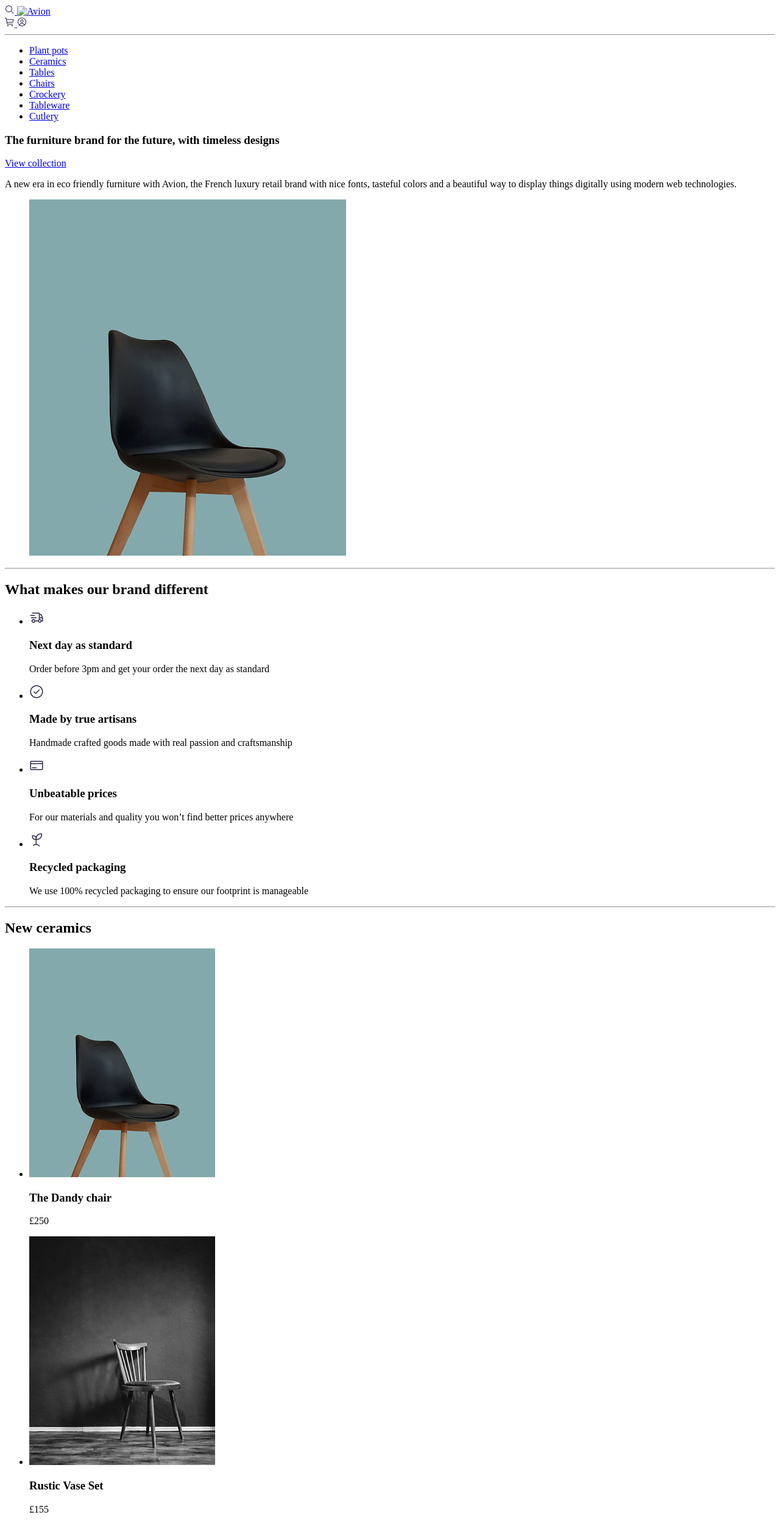
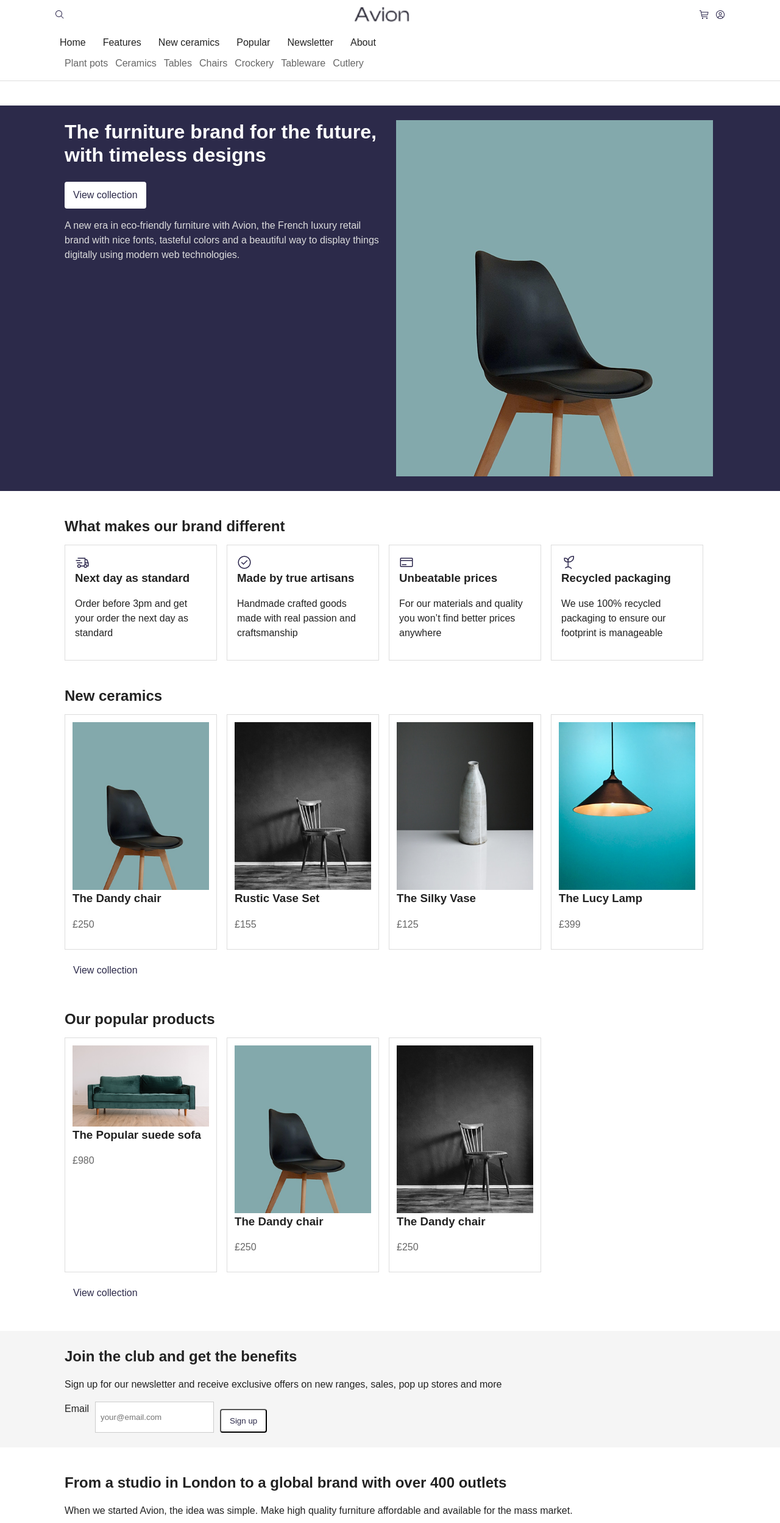
Before and after one commit to Masckosho/Practice-2, a plain HTML site: page index.html in a window 1280 px wide. Shown: the top 2497 px of the page at 61% size. Drawn offline with Linux system fonts and the light colour scheme.

Commit message:
Practice 3: CSS (BEM) + anchors + states

```diff
--- a/index.html
+++ b/index.html
@@ -4,216 +4,193 @@
   <meta charset="UTF-8" />
   <meta name="viewport" content="width=device-width, initial-scale=1.0" />
   <title>Avion — Furniture</title>
+  <link rel="stylesheet" href="styles/style.css">
 </head>
 <body>
 
-
-  <header>
-
-    <div>
-      <a href="#" aria-label="Поиск">
-        <img src="assets/icons/Search.png" alt="Поиск">
+  <header class="header">
+    <div class="header__top container">
+      <a class="icon-link" href="#" aria-label="Поиск">
+        <img class="icon-link__img" src="assets/icons/Search.png" alt="Поиск">
       </a>
 
-      <a href="#" aria-label="Avion на главную">
-        <img src="assets/img/Лого.png" alt="Avion">
+      <a class="header__logo" href="#" aria-label="Avion на главную">
+        <img class="header__logo-img" src="assets/img/logo.png" alt="Avion">
       </a>
 
-      <div>
-        <a href="#" aria-label="Корзина">
-          <img src="assets/icons/Shopping--cart.png" alt="Корзина">
+      <div class="header__actions">
+        <a class="icon-link" href="#" aria-label="Корзина">
+          <img class="icon-link__img" src="assets/icons/Shopping--cart.png" alt="Корзина">
         </a>
-        <a href="#" aria-label="Профиль">
-          <img src="assets/icons/User--avatar.png" alt="Профиль">
+        <a class="icon-link" href="#" aria-label="Профиль">
+          <img class="icon-link__img" src="assets/icons/User--avatar.png" alt="Профиль">
         </a>
       </div>
     </div>
 
-    <hr>
+    <nav class="nav container" aria-label="Навигация по странице">
+      <ul class="nav__list">
+        <li class="nav__item"><a class="nav__link" href="#hero">Home</a></li>
+        <li class="nav__item"><a class="nav__link" href="#features">Features</a></li>
+        <li class="nav__item"><a class="nav__link" href="#new">New ceramics</a></li>
+        <li class="nav__item"><a class="nav__link" href="#popular">Popular</a></li>
+        <li class="nav__item"><a class="nav__link" href="#newsletter">Newsletter</a></li>
+        <li class="nav__item"><a class="nav__link" href="#about">About</a></li>
+      </ul>
+    </nav>
 
-
-    <nav aria-label="Категории">
-      <ul>
-        <li><a href="#">Plant pots</a></li>
-        <li><a href="#">Ceramics</a></li>
-        <li><a href="#">Tables</a></li>
-        <li><a href="#">Chairs</a></li>
-        <li><a href="#">Crockery</a></li>
-        <li><a href="#">Tableware</a></li>
-        <li><a href="#">Cutlery</a></li>
+    <nav class="categories container" aria-label="Категории">
+      <ul class="categories__list">
+        <li class="categories__item"><a class="categories__link" href="#">Plant pots</a></li>
+        <li class="categories__item"><a class="categories__link" href="#">Ceramics</a></li>
+        <li class="categories__item"><a class="categories__link" href="#">Tables</a></li>
+        <li class="categories__item"><a class="categories__link" href="#">Chairs</a></li>
+        <li class="categories__item"><a class="categories__link" href="#">Crockery</a></li>
+        <li class="categories__item"><a class="categories__link" href="#">Tableware</a></li>
+        <li class="categories__item"><a class="categories__link" href="#">Cutlery</a></li>
       </ul>
     </nav>
   </header>
 
+  <main class="main">
 
-  <main>
+    <section class="hero" id="hero" aria-label="Главный баннер">
+      <div class="hero__content container">
+        <div class="hero__left">
+          <h1 class="hero__title">The furniture brand for the future, with timeless designs</h1>
 
+          <a class="button button--secondary" href="#new">View collection</a>
 
-    <section aria-label="Главный баннер">
-      <article>
-        <h1>The furniture brand for the future, with timeless designs</h1>
-
-        <p>
-          <a href="#">View collection</a>
-        </p>
-
-        <p>
-          A new era in eco friendly furniture with Avion, the French luxury retail brand
+          <p class="hero__text">
+            A new era in eco-friendly furniture with Avion, the French luxury retail brand
             with nice fonts, tasteful colors and a beautiful way to display things digitally
             using modern web technologies.
           </p>
+        </div>
+
+        <div class="hero__right">
+          <img class="hero__image" src="assets/img/Right Image.png" alt="Стул на фоне">
+        </div>
+      </div>
+    </section>
+
+    <section class="features" id="features" aria-label="Преимущества">
+      <div class="container">
+        <h2 class="section-title section-title--center">What makes our brand different</h2>
+
+        <div class="features__grid">
+          <article class="feature-card">
+            <img class="feature-card__icon" src="assets/icons/Delivery.png" alt="Доставка">
+            <h3 class="feature-card__title">Next day as standard</h3>
+            <p class="feature-card__text">Order before 3pm and get your order the next day as standard</p>
           </article>
 
-      <figure>
-        <img src="assets/img/Right Image.png" alt="Стул на фоне">
-      </figure>
+          <article class="feature-card">
+            <img class="feature-card__icon" src="assets/icons/Checkmark--outline.png" alt="Качество">
+            <h3 class="feature-card__title">Made by true artisans</h3>
+            <p class="feature-card__text">Handmade crafted goods made with real passion and craftsmanship</p>
+          </article>
+
+          <article class="feature-card">
+            <img class="feature-card__icon" src="assets/icons/Purchase.png" alt="Цены">
+            <h3 class="feature-card__title">Unbeatable prices</h3>
+            <p class="feature-card__text">For our materials and quality you won’t find better prices anywhere</p>
+          </article>
+
+          <article class="feature-card">
+            <img class="feature-card__icon" src="assets/icons/Sprout.png" alt="Экологичность">
+            <h3 class="feature-card__title">Recycled packaging</h3>
+            <p class="feature-card__text">We use 100% recycled packaging to ensure our footprint is manageable</p>
+          </article>
+        </div>
+      </div>
     </section>
 
-    <hr>
+    <section class="products" id="new" aria-label="New ceramics">
+      <div class="container">
+        <h2 class="section-title">New ceramics</h2>
 
+        <div class="products__grid">
+          <article class="product-card">
+            <img class="product-card__img" src="assets/img/Photo.png" alt="The Dandy chair">
+            <h3 class="product-card__title">The Dandy chair</h3>
+            <p class="product-card__price">£250</p>
+          </article>
 
-    <section aria-label="Преимущества">
-      <h2>What makes our brand different</h2>
+          <article class="product-card">
+            <img class="product-card__img" src="assets/img/Photo (3).png" alt="Rustic Vase Set">
+            <h3 class="product-card__title">Rustic Vase Set</h3>
+            <p class="product-card__price">£155</p>
+          </article>
 
-      <ul>
-        <li>
-          <article>
-            <img src="assets/icons/Delivery.png" alt="Доставка">
-            <h3>Next day as standard</h3>
-            <p>Order before 3pm and get your order the next day as standard</p>
+          <article class="product-card">
+            <img class="product-card__img" src="assets/img/Photo (1).png" alt="The Silky Vase">
+            <h3 class="product-card__title">The Silky Vase</h3>
+            <p class="product-card__price">£125</p>
           </article>
-        </li>
 
-        <li>
-          <article>
-            <img src="assets/icons/Checkmark--outline.png" alt="Качество">
-            <h3>Made by true artisans</h3>
-            <p>Handmade crafted goods made with real passion and craftsmanship</p>
+          <article class="product-card">
+            <img class="product-card__img" src="assets/img/Photo (2).png" alt="The Lucy Lamp">
+            <h3 class="product-card__title">The Lucy Lamp</h3>
+            <p class="product-card__price">£399</p>
           </article>
-        </li>
+        </div>
 
-        <li>
-          <article>
-            <img src="assets/icons/Purchase.png" alt="Цены">
-            <h3>Unbeatable prices</h3>
-            <p>For our materials and quality you won’t find better prices anywhere</p>
-          </article>
-        </li>
-
-        <li>
-          <article>
-            <img src="assets/icons/Sprout.png" alt="Экологичность">
-            <h3>Recycled packaging</h3>
-            <p>We use 100% recycled packaging to ensure our footprint is manageable</p>
-          </article>
-        </li>
-      </ul>
+        <div class="products__actions">
+          <a class="button button--primary" href="#popular">View collection</a>
+        </div>
+      </div>
     </section>
 
-    <hr>
+    <section class="products" id="popular" aria-label="Our popular products">
+      <div class="container">
+        <h2 class="section-title">Our popular products</h2>
 
+        <div class="products__grid products__grid--popular">
+          <article class="product-card product-card--wide">
+            <img class="product-card__img" src="assets/img/Large.png" alt="The Popular suede sofa">
+            <h3 class="product-card__title">The Popular suede sofa</h3>
+            <p class="product-card__price">£980</p>
+          </article>
 
-    <section aria-label="New ceramics">
-      <header>
-        <h2>New ceramics</h2>
-      </header>
+          <article class="product-card">
+            <img class="product-card__img" src="assets/img/Photo.png" alt="The Dandy chair">
+            <h3 class="product-card__title">The Dandy chair</h3>
+            <p class="product-card__price">£250</p>
+          </article>
 
-      <ul>
-        <li>
-          <article>
-            <img src="assets/img/Photo.png" alt="The Dandy chair">
-            <h3>The Dandy chair</h3>
-            <p>£250</p>
+          <article class="product-card">
+            <img class="product-card__img" src="assets/img/Photo (3).png" alt="The Dandy chair in black and white">
+            <h3 class="product-card__title">The Dandy chair</h3>
+            <p class="product-card__price">£250</p>
           </article>
-        </li>
+        </div>
 
-        <li>
-          <article>
-            <img src="assets/img/Photo (3).png" alt="Rustic Vase Set">
-            <h3>Rustic Vase Set</h3>
-            <p>£155</p>
-          </article>
-        </li>
-
-        <li>
-          <article>
-            <img src="assets/img/Photo (1).png" alt="The Silky Vase">
-            <h3>The Silky Vase</h3>
-            <p>£125</p>
-          </article>
-        </li>
-
-        <li>
-          <article>
-            <img src="assets/img/Photo (2).png" alt="The Lucy Lamp">
-            <h3>The Lucy Lamp</h3>
-            <p>£399</p>
-          </article>
-        </li>
-      </ul>
-
-      <p>
-        <a href="#">View collection</a>
-      </p>
+        <div class="products__actions">
+          <a class="button button--primary" href="#newsletter">View collection</a>
+        </div>
+      </div>
     </section>
 
-    <hr>
-    <section aria-label="Our popular products">
-      <header>
-        <h2>Our popular products</h2>
-      </header>
+    <section class="newsletter" id="newsletter" aria-label="Подписка">
+      <div class="container newsletter__box">
+        <h2 class="section-title section-title--center">Join the club and get the benefits</h2>
+        <p class="newsletter__text">
+          Sign up for our newsletter and receive exclusive offers on new ranges, sales, pop up stores and more
+        </p>
 
-      <ul>
-        <li>
-          <article>
-            <img src="assets/img/Large.png" alt="The Popular suede sofa">
-            <h3>The Popular suede sofa</h3>
-            <p>£980</p>
-          </article>
-        </li>
-
-        <li>
-          <article>
-            <img src="assets/img/Photo.png" alt="The Dandy chair">
-            <h3>The Dandy chair</h3>
-            <p>£250</p>
-          </article>
-        </li>
-
-        <li>
-          <article>
-            <img src="assets/img/Photo (3).png" alt="The Dandy chair in black and white">
-            <h3>The Dandy chair</h3>
-            <p>£250</p>
-          </article>
-        </li>
-      </ul>
-
-      <p>
-        <a href="#">View collection</a>
-      </p>
+        <form class="newsletter__form" action="#" method="post">
+          <label class="newsletter__label" for="email">Email</label>
+          <input class="newsletter__input" id="email" name="email" type="email" placeholder="your@email.com" required>
+          <button class="button button--primary" type="submit">Sign up</button>
+        </form>
+      </div>
     </section>
 
-    <hr>
-
-
-    <section aria-label="Подписка">
-      <h2>Join the club and get the benefits</h2>
-      <p>Sign up for our newsletter and receive exclusive offers on new ranges, sales, pop up stores and more</p>
-
-      <form action="#" method="post">
-        <label for="email">Email</label>
-        <input id="email" name="email" type="email" placeholder="your@email.com" required>
-        <button type="submit">Sign up</button>
-      </form>
-    </section>
-
-    <hr>
-
-
-    <section aria-label="О компании">
-      <article>
-        <h2>From a studio in London to a global brand with over 400 outlets</h2>
+    <section class="about" id="about" aria-label="О компании">
+      <div class="container about__grid">
+        <div class="about__text">
+          <h2 class="section-title">From a studio in London to a global brand with over 400 outlets</h2>
 
           <p>
             When we started Avion, the idea was simple. Make high quality furniture affordable
@@ -225,90 +202,84 @@
             design so our Chelsea boutique become the hotbed for the London interior design community.
           </p>
 
-        <p><a href="#">Get in touch</a></p>
-      </article>
+          <a class="button button--secondary" href="#hero">Get in touch</a>
+        </div>
 
-      <figure>
-        <img src="assets/img/Image.png" alt="Интерьер с растениями и диваном">
-      </figure>
+        <div class="about__image">
+          <img class="about__img" src="assets/img/Image.png" alt="Интерьер с растениями и диваном">
+        </div>
+      </div>
     </section>
 
   </main>
 
-  <hr>
-
-
-  <footer>
-
-    <section aria-label="Подвал: ссылки">
-      <div>
-        <h2>Menu</h2>
-        <ul>
-          <li><a href="#">New arrivals</a></li>
-          <li><a href="#">Best sellers</a></li>
-          <li><a href="#">Recently viewed</a></li>
-          <li><a href="#">Popular this week</a></li>
-          <li><a href="#">All products</a></li>
+  <footer class="footer">
+    <div class="container footer__top">
+      <div class="footer__col">
+        <h2 class="footer__title">Menu</h2>
+        <ul class="footer__list">
+          <li class="footer__item"><a class="footer__link" href="#">New arrivals</a></li>
+          <li class="footer__item"><a class="footer__link" href="#">Best sellers</a></li>
+          <li class="footer__item"><a class="footer__link" href="#">Recently viewed</a></li>
+          <li class="footer__item"><a class="footer__link" href="#">Popular this week</a></li>
+          <li class="footer__item"><a class="footer__link" href="#">All products</a></li>
         </ul>
       </div>
 
-      <div>
-        <h2>Categories</h2>
-        <ul>
-          <li><a href="#">Crockery</a></li>
-          <li><a href="#">Furniture</a></li>
-          <li><a href="#">Homeware</a></li>
-          <li><a href="#">Plant pots</a></li>
-          <li><a href="#">Chairs</a></li>
-          <li><a href="#">Crockery</a></li>
+      <div class="footer__col">
+        <h2 class="footer__title">Categories</h2>
+        <ul class="footer__list">
+          <li class="footer__item"><a class="footer__link" href="#">Crockery</a></li>
+          <li class="footer__item"><a class="footer__link" href="#">Furniture</a></li>
+          <li class="footer__item"><a class="footer__link" href="#">Homeware</a></li>
+          <li class="footer__item"><a class="footer__link" href="#">Plant pots</a></li>
+          <li class="footer__item"><a class="footer__link" href="#">Chairs</a></li>
+          <li class="footer__item"><a class="footer__link" href="#">Crockery</a></li>
         </ul>
       </div>
 
-      <div>
-        <h2>Our company</h2>
-        <ul>
-          <li><a href="#">About us</a></li>
-          <li><a href="#">Vacancies</a></li>
-          <li><a href="#">Contact us</a></li>
-          <li><a href="#">Privacy</a></li>
-          <li><a href="#">Returns policy</a></li>
+      <div class="footer__col">
+        <h2 class="footer__title">Our company</h2>
+        <ul class="footer__list">
+          <li class="footer__item"><a class="footer__link" href="#">About us</a></li>
+          <li class="footer__item"><a class="footer__link" href="#">Vacancies</a></li>
+          <li class="footer__item"><a class="footer__link" href="#">Contact us</a></li>
+          <li class="footer__item"><a class="footer__link" href="#">Privacy</a></li>
+          <li class="footer__item"><a class="footer__link" href="#">Returns policy</a></li>
         </ul>
       </div>
 
-      <div>
-        <h2>Join our mailing list</h2>
-        <form action="#" method="post">
-          <label for="footer-email">Email</label>
-          <input id="footer-email" name="footer-email" type="email" placeholder="your@email.com" required>
-          <button type="submit">Sign up</button>
+      <div class="footer__col">
+        <h2 class="footer__title">Join our mailing list</h2>
+        <form class="footer__form" action="#" method="post">
+          <label class="footer__label" for="footer-email">Email</label>
+          <input class="footer__input" id="footer-email" name="footer-email" type="email" placeholder="your@email.com" required>
+          <button class="button button--primary" type="submit">Sign up</button>
         </form>
       </div>
-    </section>
+    </div>
 
-    <hr>
+    <div class="container footer__bottom">
+      <p class="footer__copy">Copyright 2022 Avion LTD</p>
 
-    <section aria-label="Низ подвала">
-      <p>Copyright 2022 Avion LTD</p>
-
-      <ul aria-label="Социальные сети">
-        <li>
-          <a href="#" aria-label="LinkedIn">
-            <img src="assets/icons/Logo--linkedin.png" alt="LinkedIn">
+      <ul class="social" aria-label="Социальные сети">
+        <li class="social__item">
+          <a class="social__link" href="#" aria-label="LinkedIn">
+            <img class="social__icon" src="assets/icons/Logo--linkedin.png" alt="LinkedIn">
           </a>
         </li>
-        <li>
-          <a href="#" aria-label="Pinterest">
-            <img src="assets/icons/Logo--pinterest.png" alt="Pinterest">
+        <li class="social__item">
+          <a class="social__link" href="#" aria-label="Pinterest">
+            <img class="social__icon" src="assets/icons/Logo--pinterest.png" alt="Pinterest">
           </a>
         </li>
-        <li>
-          <a href="#" aria-label="Skype">
-            <img src="assets/icons/Logo--skype.png" alt="Skype">
+        <li class="social__item">
+          <a class="social__link" href="#" aria-label="Skype">
+            <img class="social__icon" src="assets/icons/Logo--skype.png" alt="Skype">
           </a>
         </li>
       </ul>
-    </section>
-
+    </div>
   </footer>
 
 </body>
--- /dev/null
+++ b/styles/style.css
@@ -0,0 +1,225 @@
+/* ===== СБРОС СТИЛЕЙ ===== */
+* {
+  box-sizing: border-box;
+}
+
+body {
+  margin: 0;
+  font-family: Arial, Helvetica, sans-serif;
+  line-height: 1.5;
+  color: #222;
+}
+
+img {
+  max-width: 100%;
+  height: auto;
+  display: block;
+}
+
+ul {
+  margin: 0;
+  padding: 0;
+  list-style: none;
+}
+
+a {
+  color: inherit;
+  text-decoration: none;
+}
+
+/* ===== ОБЩЕЕ ===== */
+.container {
+  max-width: 1100px;
+  margin: 0 auto;
+  padding: 0 16px;
+}
+
+section {
+  margin: 40px 0;
+}
+
+h1, h2, h3 {
+  margin: 0 0 12px;
+}
+
+/* ===== HEADER ===== */
+.header {
+  border-bottom: 1px solid #ddd;
+}
+
+.header__top {
+  display: flex;
+  align-items: center;
+  justify-content: space-between;
+  padding: 12px 0;
+}
+
+.header__actions {
+  display: flex;
+  gap: 10px;
+}
+
+.header__logo-img {
+  height: 24px;
+}
+
+/* ===== НАВИГАЦИЯ ===== */
+.nav {
+  padding: 10px 0;
+}
+
+.nav__list {
+  display: flex;
+  gap: 12px;
+  flex-wrap: wrap;
+}
+
+.nav__link {
+  padding: 6px 8px;
+  border-radius: 4px;
+}
+
+.nav__link:hover {
+  background: #f2f2f2;
+}
+
+/* ===== КАТЕГОРИИ ===== */
+.categories {
+  padding-bottom: 16px;
+}
+
+.categories__list {
+  display: flex;
+  gap: 12px;
+  flex-wrap: wrap;
+  color: #666;
+}
+
+/* ===== HERO ===== */
+.hero {
+  background: #2c2a4a;
+  color: #fff;
+  padding: 24px 0;
+}
+
+.hero__content {
+  display: flex;
+  gap: 20px;
+  flex-wrap: wrap;
+}
+
+.hero__left {
+  flex: 1;
+  min-width: 260px;
+}
+
+.hero__right {
+  flex: 1;
+  min-width: 260px;
+}
+
+.hero__title {
+  font-size: 32px;
+  line-height: 1.2;
+}
+
+.hero__text {
+  margin-top: 16px;
+  color: #ddd;
+}
+
+/* ===== КНОПКИ ===== */
+.button {
+  display: inline-block;
+  margin-top: 12px;
+  padding: 10px 14px;
+  border-radius: 4px;
+  background: #fff;
+  color: #2c2a4a;
+}
+
+.button:hover {
+  background: #eee;
+}
+
+/* ===== FEATURES ===== */
+.features__grid {
+  display: flex;
+  gap: 16px;
+  flex-wrap: wrap;
+}
+
+.feature-card {
+  border: 1px solid #ddd;
+  padding: 16px;
+  width: 250px;
+}
+
+/* ===== PRODUCTS ===== */
+.products__grid {
+  display: flex;
+  gap: 16px;
+  flex-wrap: wrap;
+}
+
+.product-card {
+  border: 1px solid #ddd;
+  padding: 12px;
+  width: 250px;
+}
+
+.product-card__price {
+  color: #666;
+}
+
+/* ===== NEWSLETTER ===== */
+.newsletter {
+  background: #f5f5f5;
+  padding: 24px 0;
+}
+
+.newsletter__form {
+  display: flex;
+  gap: 10px;
+  flex-wrap: wrap;
+}
+
+.newsletter__input {
+  padding: 8px;
+  border: 1px solid #ccc;
+}
+
+/* ===== ABOUT ===== */
+.about__grid {
+  display: flex;
+  gap: 20px;
+  flex-wrap: wrap;
+}
+
+/* ===== FOOTER ===== */
+.footer {
+  background: #2c2a4a;
+  color: #fff;
+  padding: 24px 0;
+}
+
+.footer__top {
+  display: flex;
+  gap: 20px;
+  flex-wrap: wrap;
+}
+
+.footer__link {
+  color: #ddd;
+}
+
+.footer__link:hover {
+  color: #fff;
+}
+
+.footer__bottom {
+  margin-top: 20px;
+  display: flex;
+  justify-content: space-between;
+  flex-wrap: wrap;
+}
```
Lines whose indentation alone changed are shown as unchanged.
